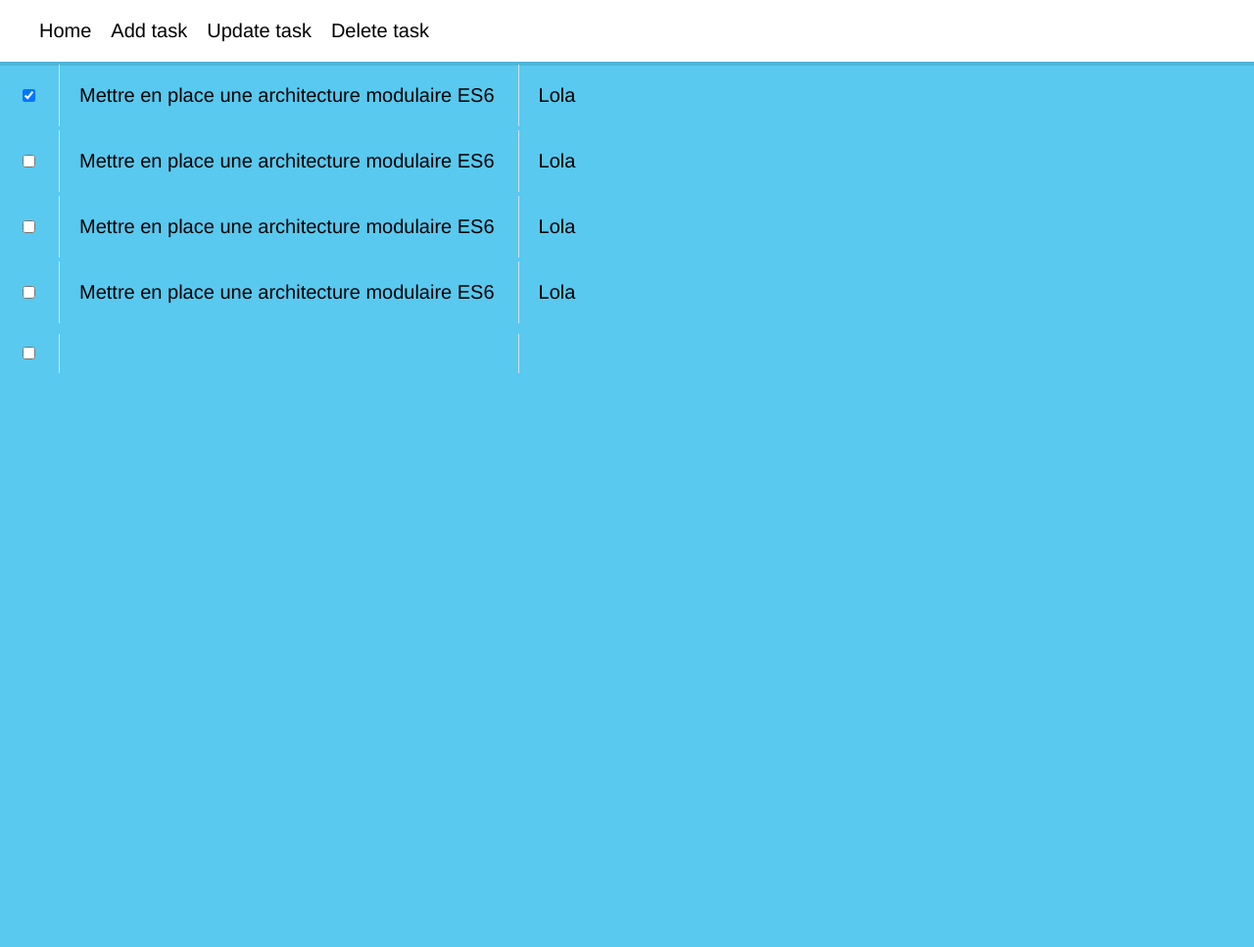
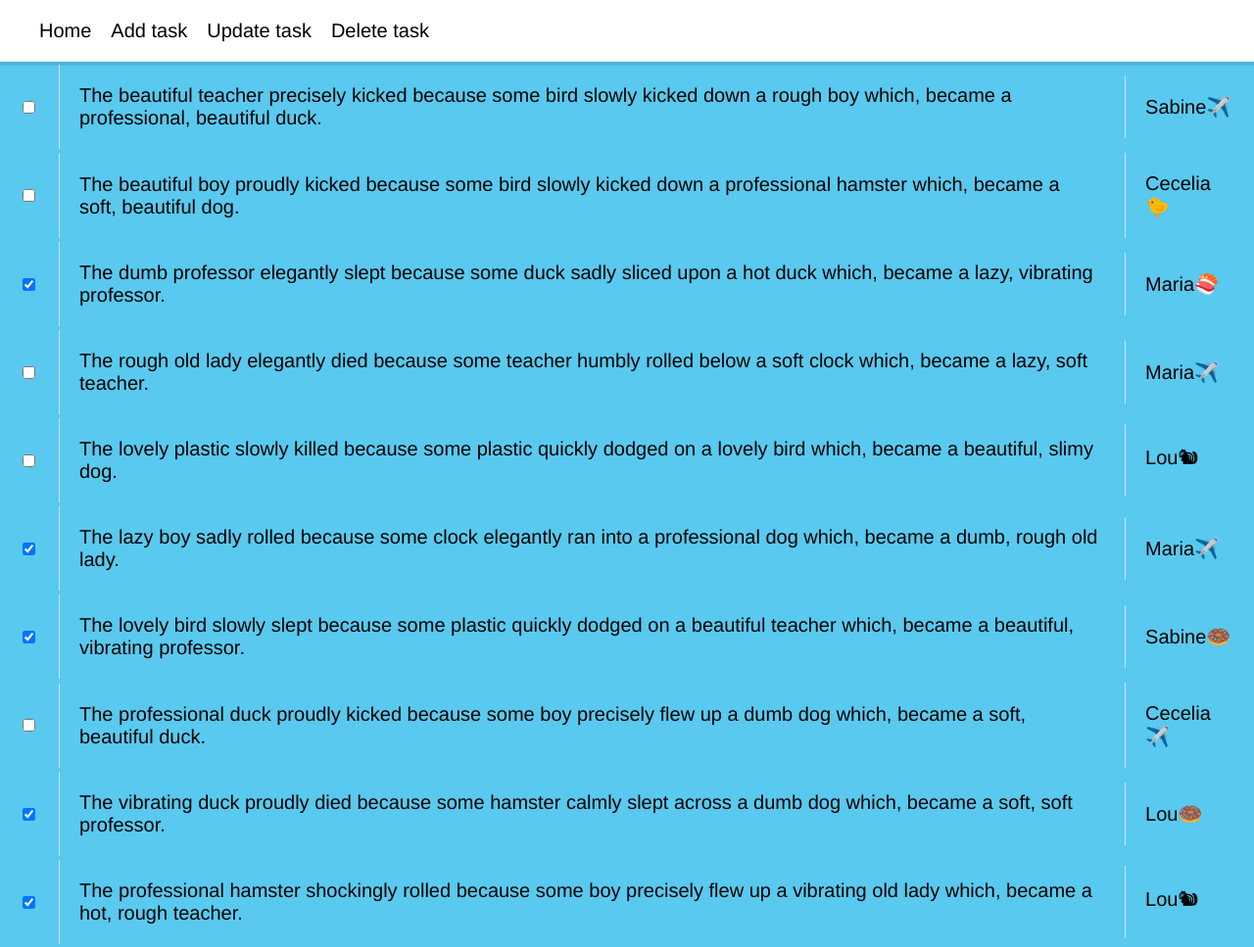
Before and after one commit to MarieChanaron/todolist, a plain HTML site: page index.html in a window 1280 px wide. Shown: the whole page at 98% size. Before the commit the page ends 800 px from the top, so only its background shows below. Drawn offline with Linux system fonts and the light colour scheme.

```diff
--- a/index.html
+++ b/index.html
@@ -25,53 +25,7 @@
 
     <table>
         <thead></thead>
-        <tbody>
-            <tr>
-                <td>
-                    <input type="checkbox" checked>
-                </td>
-                <td>
-                    <p>Mettre en place une architecture modulaire ES6</p>
-                </td>
-                <td>
-                    <p>Lola</p>
-                </td>
-            </tr>
-            <tr>
-                <td>
-                    <input type="checkbox">
-                </td>
-                <td>
-                    <p>Mettre en place une architecture modulaire ES6</p>
-                </td>
-                <td>
-                    <p>Lola</p>
-                </td>
-            </tr>
-            <tr>
-                <td>
-                    <input type="checkbox">
-                </td>
-                <td>
-                    <p>Mettre en place une architecture modulaire ES6</p>
-                </td>
-                <td>
-                    <p>Lola</p>
-                </td>
-            </tr>
-            <tr>
-                <td>
-                    <input type="checkbox">
-                </td>
-                <td>
-                    <p>Mettre en place une architecture modulaire ES6</p>
-                </td>
-                <td>
-                    <p>Lola</p>
-                </td>
-            </tr>
-        </tbody>
-
+        <tbody></tbody>
     </table>
 
 </main>
--- a/js/app.js
+++ b/js/app.js
@@ -1,42 +1,57 @@
 import { generateRandomTodos } from "./generateRandomTodos.js";
 
-const task = generateRandomTodos();
+
 
 // const state = task.done;
 // const id = task.id;
 // const description = task.text;
-// const user = {
+// const taskUser = {
 //     name: task.user.name,
 //     icon: task.user.icon
 // }
 
-const tableBody = document.querySelector('tbody');
+const addTaskToTable = (task) => {
+  const tableBody = document.querySelector("tbody");
 
-const row = document.createElement('tr');
+  const row = document.createElement("tr");
+  row.setAttribute("id", task.id);
 
-const firstColumn = document.createElement('td');
-const checkbox = document.createElement('input');
-checkbox.setAttribute('type', 'checkbox');
-// if (state) {
-//     checkbox.setAttribute('checked', true);
-// }
+  const firstColumn = document.createElement("td");
+  const checkbox = document.createElement("input");
+  checkbox.setAttribute("type", "checkbox");
+  if (task.done === true) {
+    checkbox.setAttribute("checked", true);
+  }
   firstColumn.appendChild(checkbox);
   row.appendChild(firstColumn);
 
-const secondColumn = document.createElement('td');
-const taskDescription = document.createElement('p');
+  const secondColumn = document.createElement("td");
+  const taskDescription = document.createElement("p");
   secondColumn.appendChild(taskDescription);
+  taskDescription.innerText = task.text;
   row.appendChild(secondColumn);
 
-const thirdColumn = document.createElement('td');
-const user = document.createElement('p');
-const userName = document.createElement('span');
-const userIcon = document.createElement('span');
+  const thirdColumn = document.createElement("td");
+  const user = document.createElement("p");
+  const userName = document.createElement("span");
+  userName.innerText = task.user.name;
+  const userIcon = document.createElement("span");
+  userIcon.innerText = task.user.icon;
   user.appendChild(userName);
   user.appendChild(userIcon);
   thirdColumn.appendChild(user);
   row.appendChild(thirdColumn);
 
   tableBody.appendChild(row);
+};
+
+const initializeTable = nbTasks => {
+    for (let i = 0; i < nbTasks; i ++) {
+        const task = generateRandomTodos()[0];
+        addTaskToTable(task);
+    }
+}
+
+initializeTable(10);
 
 console.log(task);
```
Also changed, not shown: 1 other file. Lines whose indentation alone changed are shown as unchanged.
